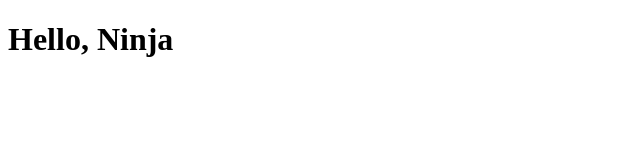
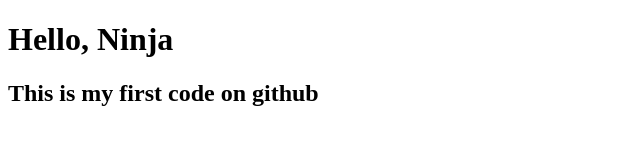
Before and after one commit to Ninja-Coder-ui/coursera-test, a plain HTML site: page site/site/index.html in a window 1280 px wide. Shown: the whole page, without its empty margins (0-640 px from the left). Drawn offline with Linux system fonts and the light colour scheme.

Commit message:
small addition in my page

```diff
--- a/site/site/index.html
+++ b/site/site/index.html
@@ -7,5 +7,6 @@
 </head>
 <body>
 	<h1>Hello, Ninja</h1>
+	<h2>This is my first code on github</h2>
 </body>
 </html>
```
